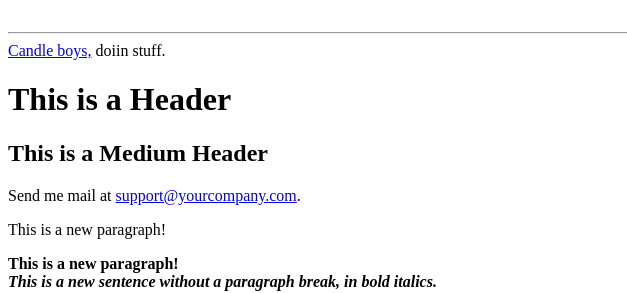
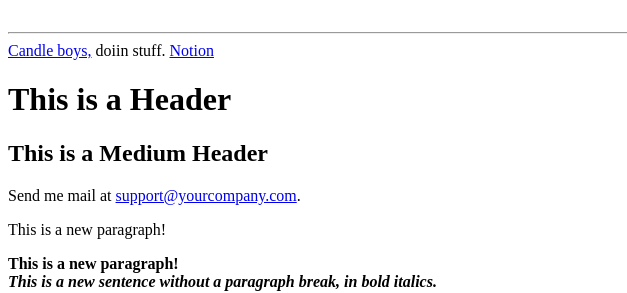
Before and after one commit to Phylo229/Phylo229.github.io, a plain HTML site: page index.html in a window 1280 px wide. Shown: the top 293 px of the page, 0-627 px from the left. Drawn offline with Linux system fonts and the light colour scheme.

Commit message:
Update index.html

```diff
--- a/index.html
+++ b/index.html
@@ -15,6 +15,8 @@
 <a href="late-night-notes-banner.html">Candle boys,</a>
 
 doiin stuff.
+
+<a href="notiontest.html">Notion</a>
 
 <H1>This is a Header</H1>
 
```
